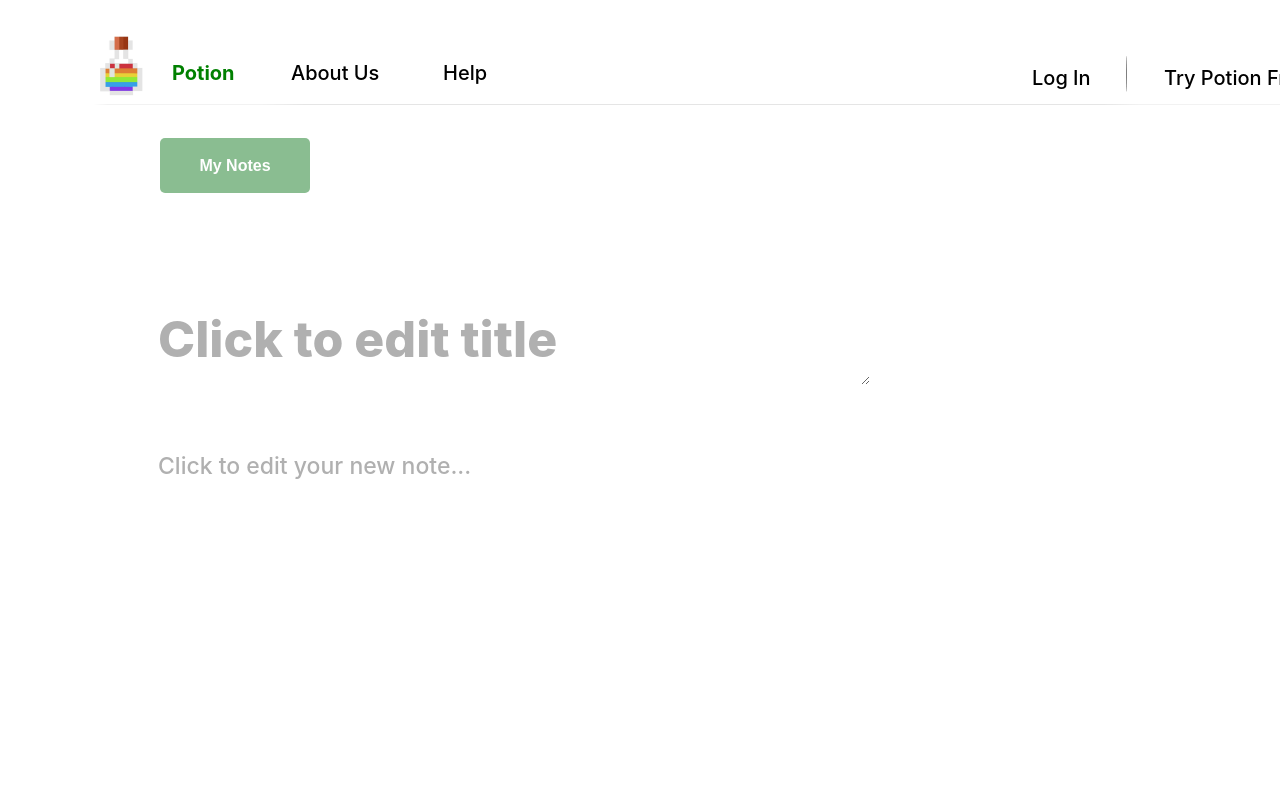
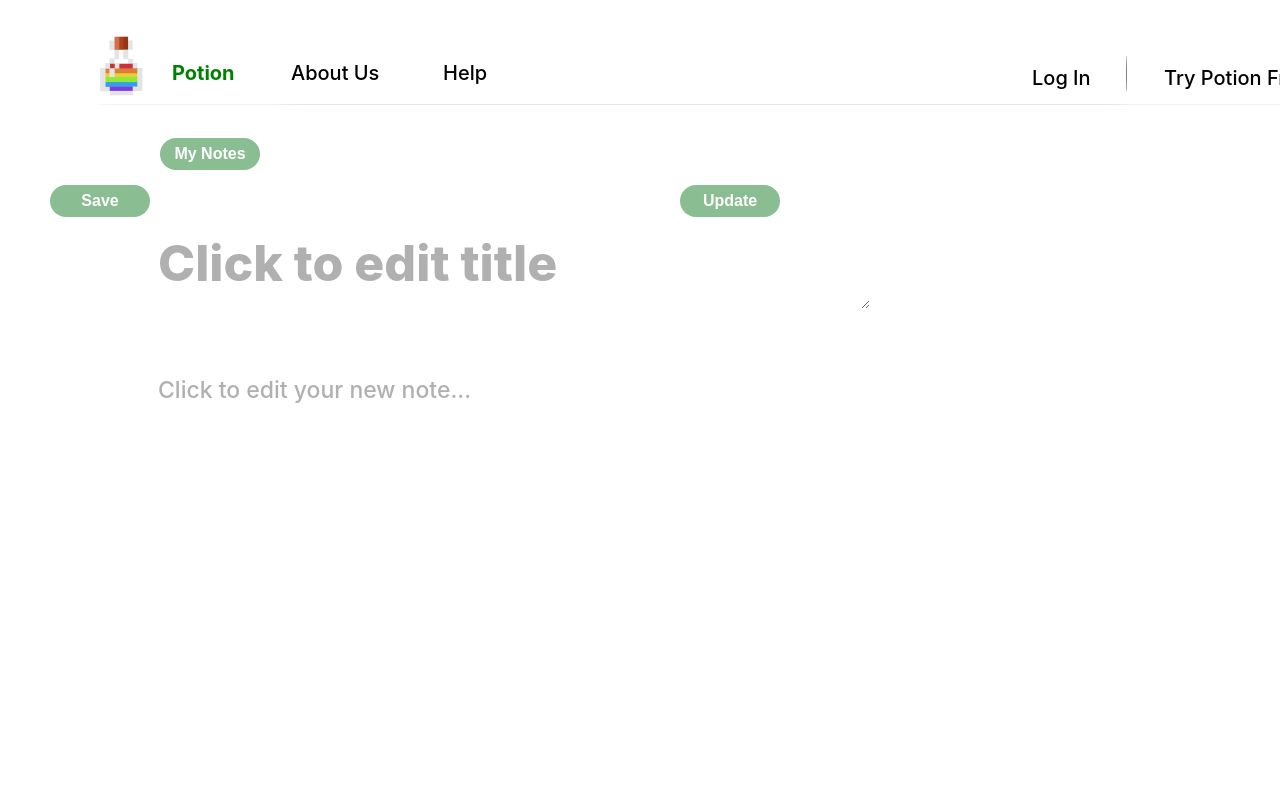
Before and after one commit to cchun01/Potion, a React (Create React App) app in the folder react-frontend/: page /new-note in a window 1280 px wide. Shown: the top 800 px of the page. Built offline with nearby package versions, Linux system fonts and the light colour scheme; no server answers.

Commit message:
Add update note functionality

```diff
--- a/react-frontend/src/App.js
+++ b/react-frontend/src/App.js
@@ -75,6 +75,13 @@ function MyApp() {
         <Route path="/new-note1" element={<NewNote myid={1} />} />
         <Route path="/new-note2" element={<NewNote myid={2} />} />
         <Route path="/new-note3" element={<NewNote myid={3} />} />
+        <Route path="/new-note4" element={<NewNote myid={4} />} />
+        <Route path="/new-note5" element={<NewNote myid={5} />} />
+        <Route path="/new-note6" element={<NewNote myid={6} />} />
+        <Route path="/new-note7" element={<NewNote myid={7} />} />
+        <Route path="/new-note8" element={<NewNote myid={8} />} />
+        <Route path="/new-note9" element={<NewNote myid={9} />} />
+        <Route path="/new-note10" element={<NewNote myid={10} />} />
         <Route path="/" element={<Home />} />
       </Routes>
     </Router>
--- a/react-frontend/src/MyNotes.css
+++ b/react-frontend/src/MyNotes.css
@@ -34,7 +34,8 @@ button {
   align-items: flex-start;
   display: flex;
   margin-left: 45px;
-  margin-top: 93px;
+  margin-top: 43px;
+  margin-bottom: 50px;
   min-width: 1205px;
   z-index: 4;
   position: relative;
@@ -47,6 +48,7 @@ button {
   height: 200px;
   margin-left: 87px;
   min-width: 234px;
+  margin-top: 50px;
 }
 
 .noteBoxStyle {
@@ -82,3 +84,18 @@ button {
   text-align: center;
   font-size: 72px;
 }
+
+.close {
+  color: black;
+  font-family: var(--font-family-montserrat);
+  font-size: var(--font-size-m);
+  font-style: normal;
+  font-weight: 800;
+  text-align: center;
+  background: gray;
+  margin-top: -50px;
+  margin-right: -200px;
+  width: 30px;
+  height: 30px;
+  border-radius: 50%;
+}
--- a/react-frontend/src/MyNotes.js
+++ b/react-frontend/src/MyNotes.js
@@ -1,6 +1,12 @@
 import "./MyNotes.css";
 import { useNavigate } from "react-router-dom";
 import React, { useState, useEffect } from "react";
+import axios from "axios";
+
+function clicked(myid) {
+  axios.delete(`http://localhost:3001/api/notesID2/${myid}`);
+  window.location.href = "my-notes";
+}
 
 function MyNotes() {
   let [allNotes, setNote] = useState();
@@ -30,6 +36,14 @@ function MyNotes() {
                 >
                   {note.title}
                 </button>
+                <button
+                  onClick={() => {
+                    clicked(note.myid);
+                  }}
+                  className="close"
+                >
+                  x
+                </button>
                 <div className="noteEmoji"> {note.emoji} </div>
               </div>
             </div>
--- a/react-frontend/src/NewNote.css
+++ b/react-frontend/src/NewNote.css
@@ -53,13 +53,12 @@
 }
 
 .returnMyNotes {
+  width: 100px;
+  height: 32px;
   background-size: 100% 100%;
-  height: 55px;
   margin-left: 160px;
   margin-top: 29px;
-  min-width: 150px;
   box-sizing: border-box;
-  border-radius: 5px;
   white-space: nowrap;
 }
 
--- a/react-frontend/src/NewNote.js
+++ b/react-frontend/src/NewNote.js
@@ -1,6 +1,63 @@
 import "./NewNote.css";
 import { useNavigate } from "react-router-dom";
 import React, { useState, useEffect } from "react";
+import axios from "axios";
+
+async function update(noteid) {
+  const title = document.getElementsByClassName("myHeaderBox")[0].value;
+
+  console.log(title);
+  const description = document.getElementsByClassName("myTextBox")[0].value;
+  console.log(description);
+  console.log(noteid);
+  const emoji = (await axios.get("http://localhost:3001/api/notesID/" + noteid))
+    .data.emoji;
+  console.log(emoji);
+  const username = (
+    await axios.get("http://localhost:3001/api/notesID/" + noteid)
+  ).data.username;
+  console.log(username);
+  const update = {
+    title: title,
+    description: description,
+    myid: noteid,
+    emoji: emoji,
+    username: username,
+  };
+  await axios.delete("http://localhost:3001/api/notesID2/" + noteid);
+  await axios.post("http://localhost:3001/api/newNote", update);
+  // await axios.put("http://localhost:3001/api/notes/" + noteid, title);
+  // await axios.put("http://localhost:3001/api/notes/" + noteid, description);
+}
+
+// clicked for NEW SAVE and click for UPDATE
+async function clicked() {
+  const title = document
+    .getElementsByClassName("myHeaderBox")[0]
+    .value.slice(2);
+  console.log(title);
+  const description = document.getElementsByClassName("myTextBox")[0].value;
+  console.log(description);
+  const myid =
+    (await axios.get("http://localhost:3001/api/notesMax")).data.max + 1;
+
+  var emoji = document
+    .getElementsByClassName("myHeaderBox")[0]
+    .value.match(/\p{Emoji}+/gu);
+  emoji = emoji[0];
+  console.log(emoji);
+  const username = "username";
+  //const username = currentUser;
+  console.log(username);
+  const note = {
+    title: title,
+    description: description,
+    myid: myid,
+    emoji: emoji,
+    username: username,
+  };
+  await axios.post("http://localhost:3001/api/newNote", note);
+}
 
 export default function NewNote({ myid }) {
   let [allNotes, setNote] = useState();
@@ -23,14 +80,21 @@ export default function NewNote({ myid }) {
       >
         My Notes
       </button>
+      <button onClick={() => update(myid)} className="saveButton">
+        Update
+      </button>
       {myid === 0 ? (
         <div>
+          <button onClick={clicked} className="saveButton">
+            Save
+          </button>
           <div>
             <textarea
               className="myHeaderBox"
               placeholder="Click to edit title"
             ></textarea>
           </div>
+
           <div>
             <textarea
               className="myTextBox"
--- a/react-frontend/src/SignUp.js
+++ b/react-frontend/src/SignUp.js
@@ -1,6 +1,7 @@
 import React from "react";
 import "./SignUp.css";
 import axios from "axios";
+//var currentUser;
 
 async function clicked() {
   const username = document.getElementsByClassName("usernameBox")[0].value;
@@ -36,6 +37,7 @@ async function clicked() {
         "\nPassword: " +
         password
     );
+    //currentUser = username;
     const person = {
       username: username,
       email: email,
```
